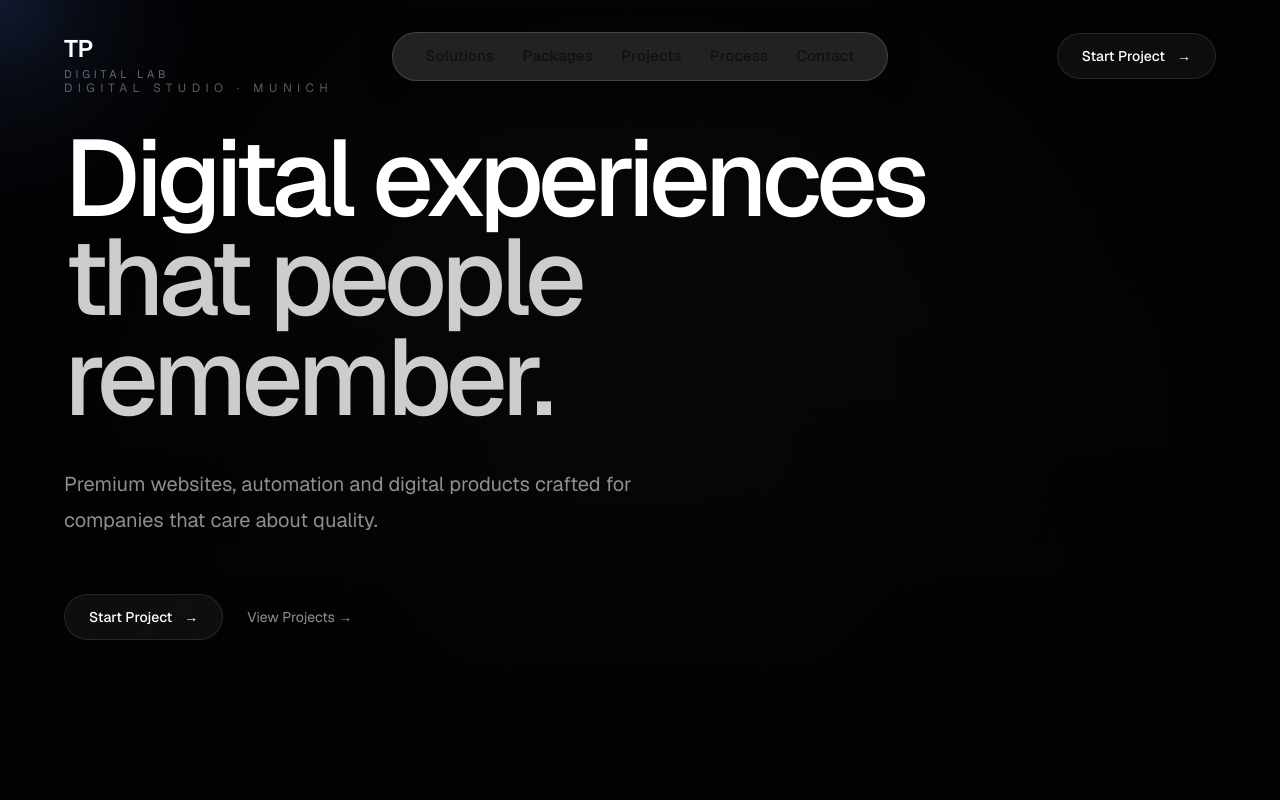
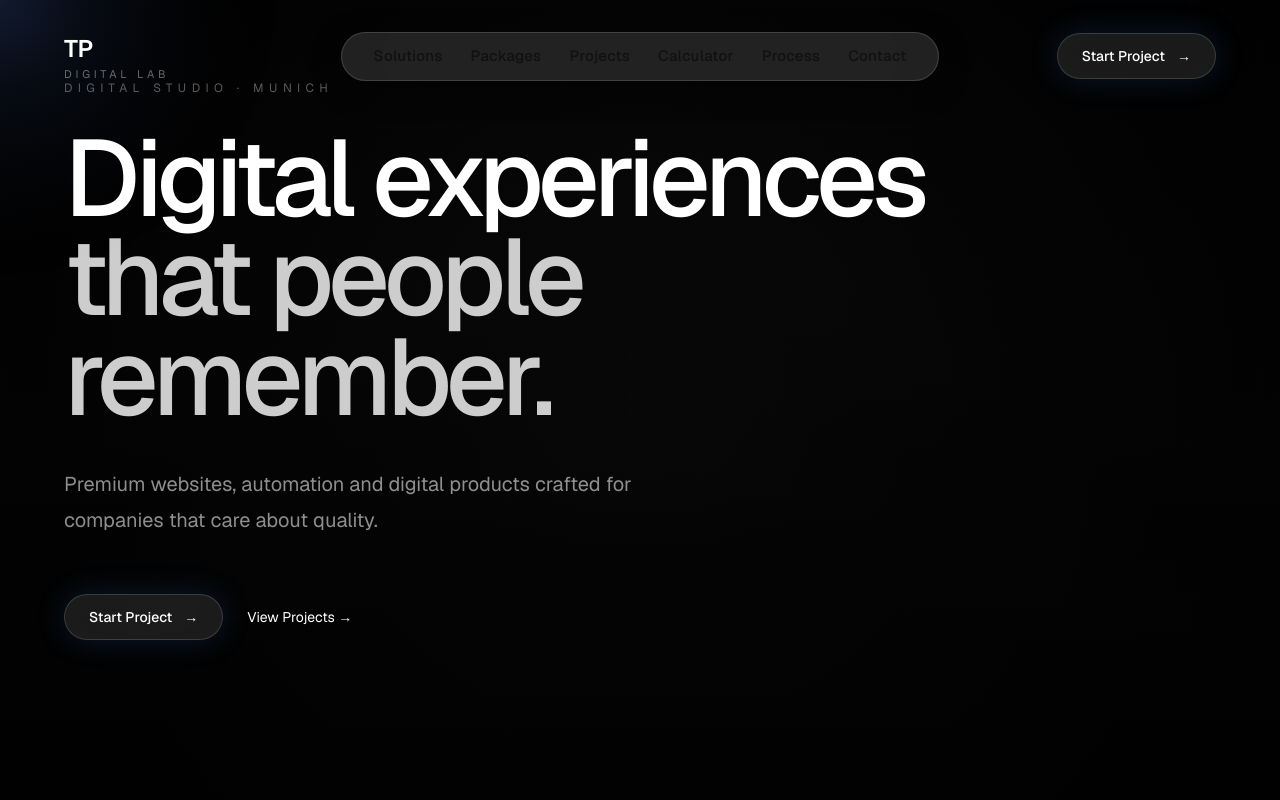
Before and after one commit to Tp-Digitallab/tp-digital, a Next.js app: page / in a window 1280 px wide. Shown: the top 800 px of the page. Built offline with nearby package versions, Linux system fonts and the light colour scheme.

Commit message:
updategross

```diff
--- a/app/layout.tsx
+++ b/app/layout.tsx
@@ -1,6 +1,8 @@
 import type { Metadata } from "next";
 import { Geist, Geist_Mono } from "next/font/google";
-import "./globals.css";
+import "./globals.css"
+import LenisProvider from "@/components/providers/LenisProvider";
+
 
 const geistSans = Geist({
   variable: "--font-geist-sans",
@@ -31,7 +33,11 @@ export default function RootLayout({
       lang="en"
       className={`${geistSans.variable} ${geistMono.variable} h-full antialiased`}
     >
-      <body className="min-h-full flex flex-col">{children}</body>
+      <body className="min-h-full flex flex-col">
+  <LenisProvider>
+    {children}
+  </LenisProvider>
+</body>
     </html>
   );
 }
--- a/components/layout/Header.tsx
+++ b/components/layout/Header.tsx
@@ -3,13 +3,14 @@
 import { useEffect, useState } from "react";
 import Container from "@/components/common/Container";
 import Button from "@/components/ui/Button";
-import Link from "next/link";
 import MobileMenu from "@/components/layout/MobileMenu";
+import ScrollLink from "@/components/ui/ScrollLink";
 
 const navigation = [
   { name: "Solutions", href: "#solutions" },
   { name: "Packages", href: "#packages" },
   { name: "Projects", href: "#projects" },
+  { name: "Calculator", href: "#calculator" },
   { name: "Process", href: "#process" },
   { name: "Contact", href: "#contact" },
 ];
@@ -38,8 +39,8 @@ export default function Header() {
 
           {/* Logo */}
 
-          <Link
-            href="/"
+         <ScrollLink
+  href="#top"
   className="leading-none group"
 >
   <div
@@ -58,8 +59,7 @@ export default function Header() {
   <div className="mt-1 text-[11px] uppercase tracking-[0.35em] text-white/40">
     Digital Lab
   </div>
-          </Link>
-
+</ScrollLink>
           {/* Navigation */}
 
           <nav
@@ -98,7 +98,7 @@ export default function Header() {
             `}
           >
            {navigation.map((item) => (
-              <a
+  <ScrollLink
     key={item.name}
     href={item.href}
     className="
@@ -132,14 +132,14 @@ export default function Header() {
     "
   >
     {item.name}
-              </a>
+  </ScrollLink>
 ))}
           </nav>
 
           {/* Button */}
 
           <div className="justify-self-end">
-            <Button>
+           <Button href="#calculator">
   Start Project
 </Button>
           </div>
@@ -150,8 +150,8 @@ export default function Header() {
 
         <div className="flex items-center justify-between mt-8 md:hidden">
 
-          <Link
-            href="/"
+          <ScrollLink
+  href="#top"
   className="leading-none"
 >
   <div className="text-2xl font-semibold text-white">
@@ -161,10 +161,8 @@ export default function Header() {
   <div className="mt-1 text-[11px] uppercase tracking-[0.35em] text-white/40">
     Digital Lab
   </div>
-          </Link>
-
+</ScrollLink>
           <MobileMenu />
-
         </div>
 
       </Container>
--- /dev/null
+++ b/components/providers/LenisProvider.tsx
@@ -0,0 +1,33 @@
+"use client";
+
+import { ReactNode, useEffect } from "react";
+import Lenis from "lenis";
+
+export default function LenisProvider({
+  children,
+}: {
+  children: ReactNode;
+}) {
+  useEffect(() => {
+    const lenis = new Lenis({
+      duration: 1.2,
+      smoothWheel: true,
+      touchMultiplier: 2,
+    });
+
+    (window as any).lenis = lenis;
+
+    function raf(time: number) {
+      lenis.raf(time);
+      requestAnimationFrame(raf);
+    }
+
+    requestAnimationFrame(raf);
+
+    return () => {
+      lenis.destroy();
+    };
+  }, []);
+
+  return <>{children}</>;
+}
--- a/components/sections/HeroSection.tsx
+++ b/components/sections/HeroSection.tsx
@@ -2,10 +2,14 @@ import Container from "@/components/common/Container";
 import BackgroundGrid from "@/components/effects/BackgroundGrid";
 import CursorTrail from "@/components/effects/CursorTrail";
 import Button from "@/components/ui/Button";
+import ScrollLink from "@/components/ui/ScrollLink";
 
 export default function HeroSection() {
   return (
-    <section className="relative min-h-screen overflow-hidden bg-[#050505] text-white">
+    <section
+  id="top"
+  className="relative min-h-screen overflow-hidden bg-[#050505] text-white"
+>
 
       <BackgroundGrid />
       <CursorTrail />
@@ -40,13 +44,16 @@ export default function HeroSection() {
 
             <div className="mt-14 flex items-center gap-6">
 
-              <Button>
-                Start Project
+              <Button href="#calculator">
+                 Start Project
               </Button>
 
-              <button className="text-sm text-white/55 transition hover:text-white">
-                View Projects →
-              </button>
+              <ScrollLink
+  href="#projects"
+  className="text-sm text-white/55 transition hover:text-white"
+>
+  View Projects →
+</ScrollLink>
 
             </div>
 
--- a/components/ui/Button.tsx
+++ b/components/ui/Button.tsx
@@ -1,31 +1,53 @@
+"use client";
+
+import Link from "next/link";
 import { ButtonHTMLAttributes } from "react";
 import { cn } from "@/lib/utils";
 
 interface ButtonProps extends ButtonHTMLAttributes<HTMLButtonElement> {
   variant?: "primary" | "ghost";
   children: React.ReactNode;
+  href?: string;
 }
 
 export default function Button({
   children,
   variant = "primary",
   className,
+  href,
   ...props
 }: ButtonProps) {
+  const classes = cn(
+    "group inline-flex items-center gap-3 rounded-full border px-6 py-3 text-sm font-medium transition-all duration-300",
+
+    variant === "primary" &&
+      "border-white/15 bg-white/10 text-white backdrop-blur-xl shadow-[0_0_30px_rgba(59,130,246,0.18)] hover:border-blue-400/40 hover:bg-white/15 hover:shadow-[0_0_45px_rgba(59,130,246,0.35)]",
+
+    variant === "ghost" &&
+      "border-transparent text-white hover:bg-white/5",
+
+    className
+  );
+
+  if (href) {
   return (
     <button
-      className={cn(
-        "group inline-flex items-center gap-3 rounded-full border px-6 py-3 text-sm font-medium transition-all duration-300",
+      className={classes}
+      onClick={() => {
+        if (href.startsWith("#")) {
+          const element = document.querySelector(href);
 
-        variant === "primary" &&
-          "border-white/10 bg-white/5 text-white backdrop-blur-xl hover:border-white/20 hover:bg-white/10",
+          if (element && (window as any).lenis) {
+            (window as any).lenis.scrollTo(element, {
+              duration: 1.2,
+            });
 
-        variant === "ghost" &&
-          "border-transparent text-white hover:bg-white/5",
+            return;
+          }
+        }
 
-        className
-      )}
-      {...props}
+        window.location.href = href;
+      }}
     >
       <span>{children}</span>
 
@@ -35,3 +57,14 @@ export default function Button({
     </button>
   );
 }
+
+  return (
+    <button className={classes} {...props}>
+      <span>{children}</span>
+
+      <span className="transition-transform duration-300 group-hover:translate-x-1">
+        →
+      </span>
+    </button>
+  );
+}
--- /dev/null
+++ b/components/ui/ScrollLink.tsx
@@ -0,0 +1,45 @@
+"use client";
+
+import { ReactNode } from "react";
+
+interface ScrollLinkProps {
+  href: string;
+  children: ReactNode;
+  className?: string;
+}
+
+export default function ScrollLink({
+  href,
+  children,
+  className,
+}: ScrollLinkProps) {
+  function handleClick(e: React.MouseEvent<HTMLAnchorElement>) {
+    if (!href.startsWith("#")) return;
+
+    e.preventDefault();
+
+    const element = document.querySelector(href);
+
+    if (!element) return;
+
+    if ((window as any).lenis) {
+      (window as any).lenis.scrollTo(element, {
+        duration: 1.2,
+      });
+    } else {
+      element.scrollIntoView({
+        behavior: "smooth",
+      });
+    }
+  }
+
+  return (
+    <a
+      href={href}
+      onClick={handleClick}
+      className={className}
+    >
+      {children}
+    </a>
+  );
+}
--- a/package.json
+++ b/package.json
@@ -10,6 +10,7 @@
   },
   "dependencies": {
     "clsx": "^2.1.1",
+    "lenis": "^1.3.25",
     "lucide-react": "^1.24.0",
     "motion": "^12.42.2",
     "next": "16.2.10",
```
Also changed, not shown: 1 other file (tests, documents, lock files or other folders). Lines whose indentation alone changed are shown as unchanged.
